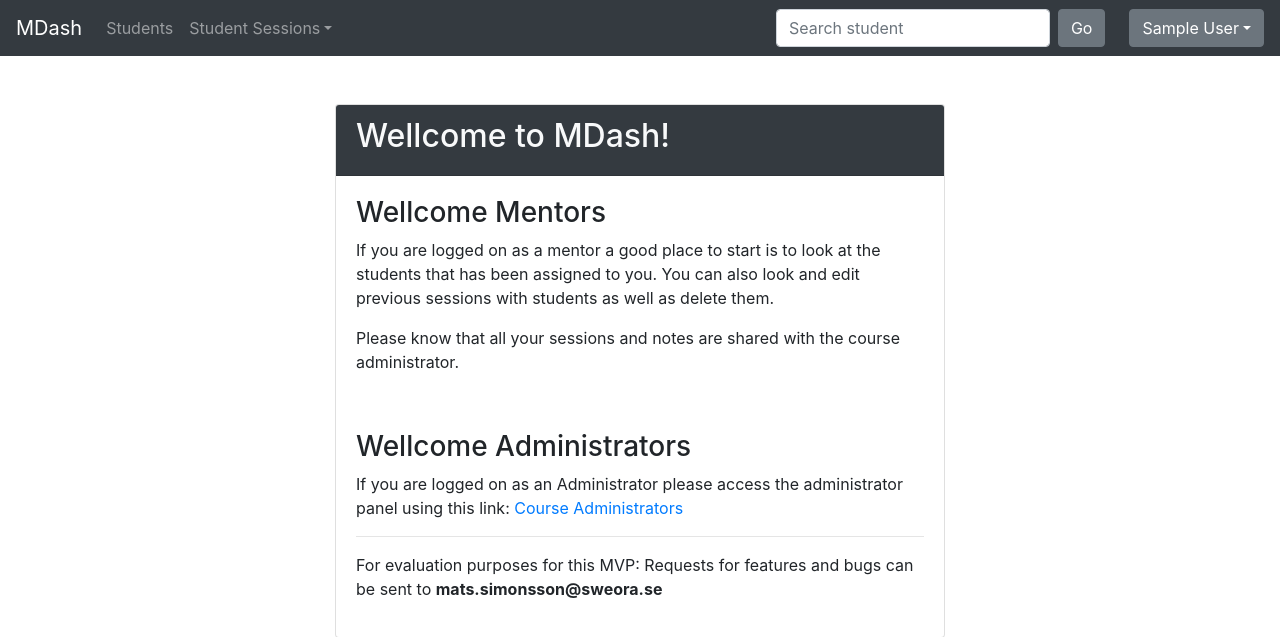
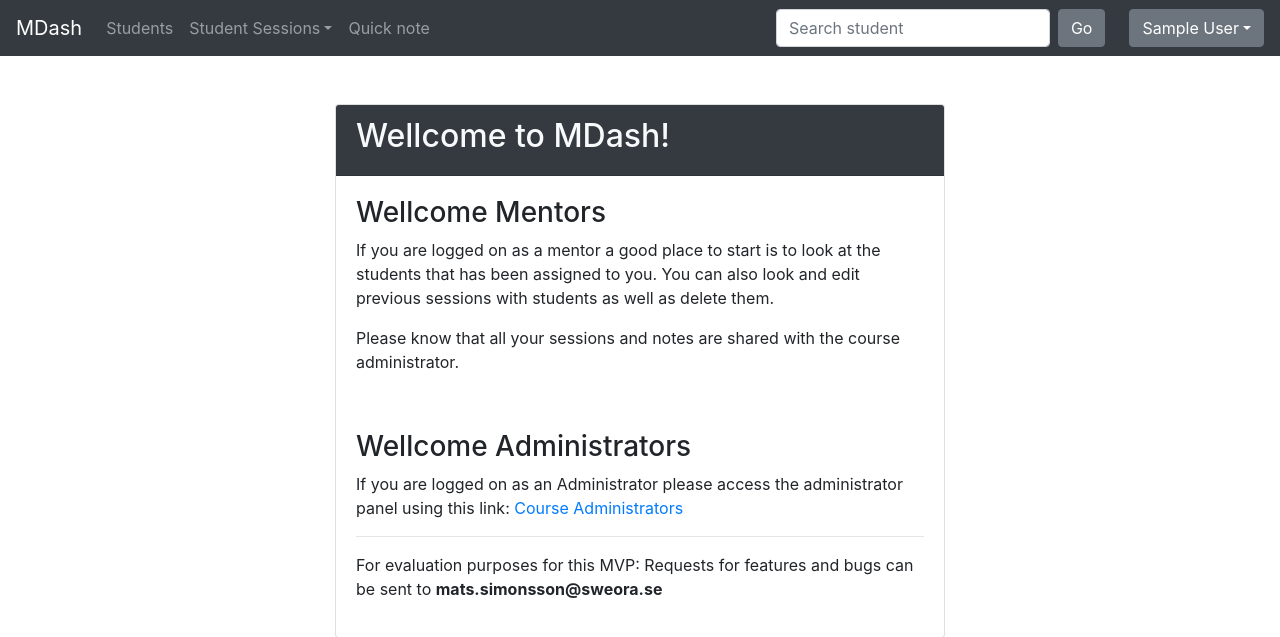
Before and after one commit to Pelikantapeten/p4-ms-dashboard, a Django app: page / in a window 1280 px wide. Shown: the top 637 px of the page. Run offline with Django 3.2, Linux system fonts and the light colour scheme; the visitor is signed in with stand-in values (Sample User, id 1); parts of the project's set-up code (start-up, migrations or seed data) failed here and were passed over; some libraries are stand-ins or nearby versions.

Commit message:
Add Quick note item to menue in base

```diff
--- a/templates/base.html
+++ b/templates/base.html
@@ -25,6 +25,9 @@
               <a class="dropdown-item" href="{% url 'student-sessions' %}">My Sessions</a>
               <a class="dropdown-item" href="{% url 'sessionsubmit' %}">Create Session</a>
           </div>
+        </li>
+        <li class="nav-item">
+          <a class="nav-link" href="{% url 'createnote' %}">Quick note</a>
         </li>
         <li class="nav-item">
           {% else %}
```
